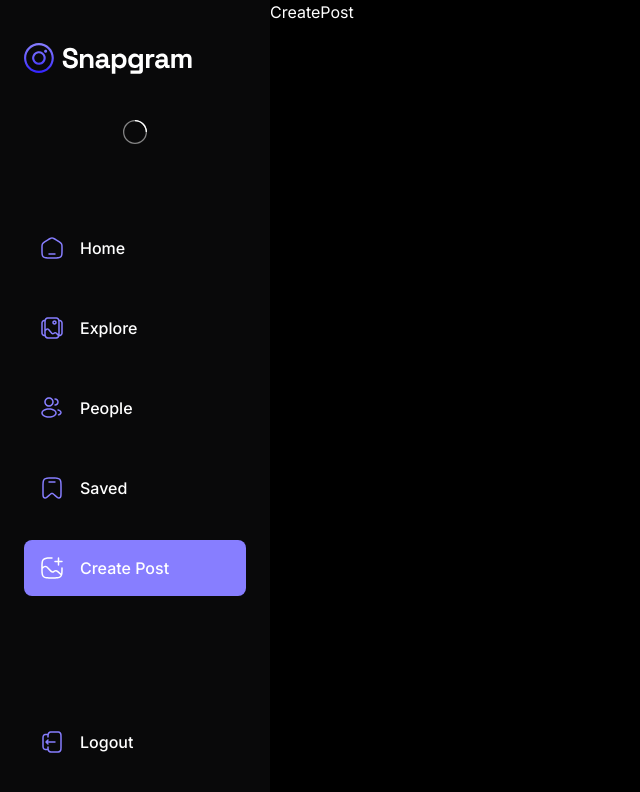
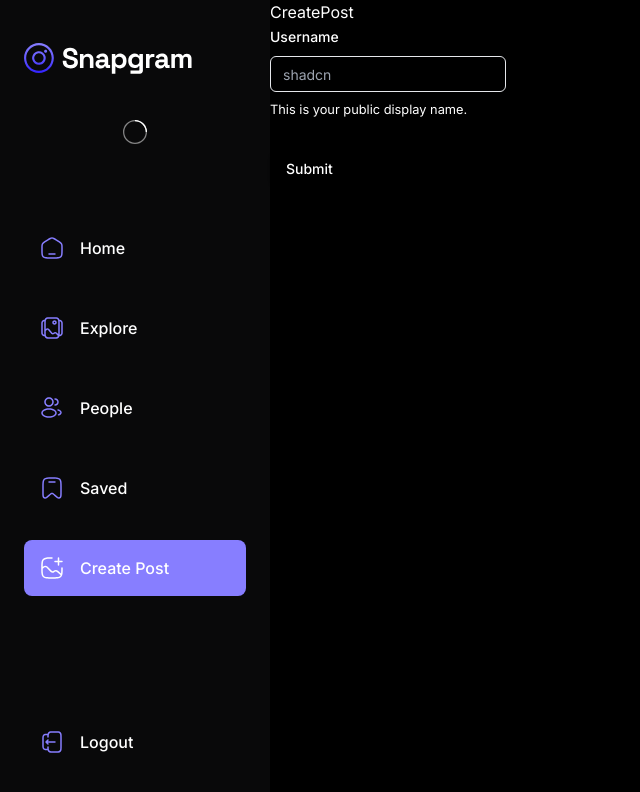
Before and after one commit to HamzaAmir97/SocialMediaPlatform, a React (Vite) app: page /create-post in a window 1280 px wide. Shown: the top 792 px of the page, without its empty margins (0-640 px from the left). Built offline with nearby package versions, Linux system fonts and the light colour scheme; no server answers.

Commit message:
add post form

```diff
--- a/src/root/pages/CreatePost.tsx
+++ b/src/root/pages/CreatePost.tsx
@@ -1,8 +1,15 @@
-import React from 'react'
+import PostForm from "@/components/forms/PostForm"
 
 function CreatePost() {
   return (
-    <div>CreatePost</div>
+    <div>CreatePost
+
+   <PostForm />
+
+
+    </div>
+
+
   )
 }
 
```
